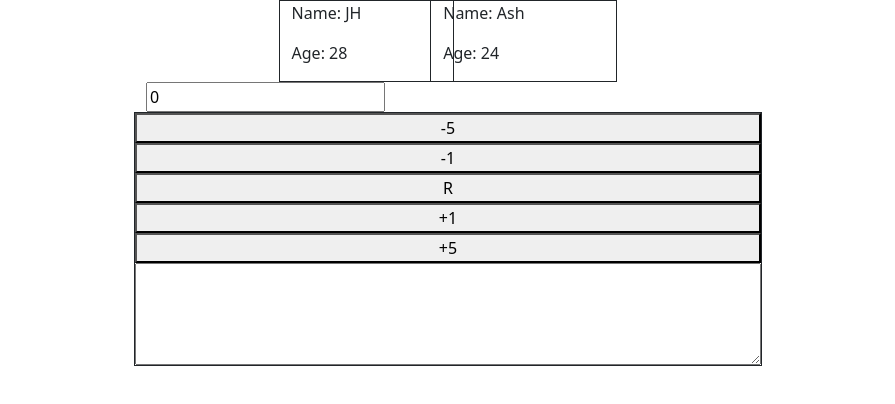
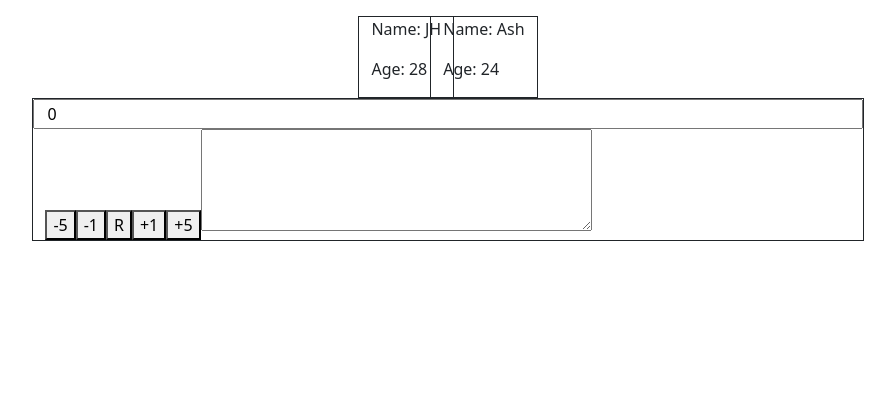
Before and after one commit to ellohez/qa-react, a React (Create React App) app: page / in a window 1280 px wide. Shown: the top 404 px of the page, without its empty margins (192-1087 px from the left). Built offline with nearby package versions, Linux system fonts and the light colour scheme.

Commit message:
State exercise ProductTable started

```diff
--- a/src/App.js
+++ b/src/App.js
@@ -19,6 +19,9 @@ const App = () => {
     // <div>, <main> or another parent
     // element but there must only be ONE parent
     <>
+      <div className='app-header'>
+        <p></p>
+      </div>
       <div className='flex-container'>
         {
           <Trainers/>
--- a/src/components/Counter.jsx
+++ b/src/components/Counter.jsx
@@ -9,26 +9,24 @@ const Counter = () => {
     // UseState is a hook
     const [count, setCount] = useState(0);
     const [postContent, setPostContent] = useState('');
-    let historyText = '';
     let lastValue = 0;
 
     const storeAndCalc = (btnValue) => {
+        lastValue = count;
         const newValue = count + btnValue;
-        historyText = `${postContent}
-                    \n ${count} ${(btnValue > 0 ? "+" : "")} ${btnValue} = ${lastValue}`;
+        setCount(newValue);
+        let historyText = `${postContent}
+                    ${lastValue} ${(btnValue > 0 ? "+" : "")} ${btnValue} = ${newValue}`;
         setPostContent(historyText);
-        setCount(newValue);
-        lastValue = btnValue;
     }
 
     return (
-        <div>
+        <div className="row">
             <input value={count} />
-            <br />
-            <div className="row">
+            <div className="">
                 <button onClick={() => storeAndCalc(-5)}>-5</button>
                 <button onClick={() => storeAndCalc(-1)}>-1</button>
-                <button onClick={() => setCount(0)}>R</button>
+                <button onClick={() => {setCount(0); setPostContent('')}}>R</button>
                 {/* pass a function - don't call the function
                 otherwise the page will constantly call it, change state
                 and reload...call it, change state and reload...*/}
--- a/src/components/Trainer.jsx
+++ b/src/components/Trainer.jsx
@@ -8,8 +8,10 @@ import React from 'react';
 //  see Hello.jsx or destruct as below
 const Trainer = ({name, age}) => (
     <div className="row">
-        <p>Name: {name}</p>
-        <p>Age: {age}</p>
+        <div className="flex-column ">
+            <p>Name: {name}</p>
+            <p>Age: {age}</p>
+        </div>
     </div>
 );
 
--- a/src/components/Trainers.jsx
+++ b/src/components/Trainers.jsx
@@ -10,8 +10,8 @@ const Trainers = () => {
     return (
         <>
             {
-                trainers.map(({name, age, id}) => <Trainer key={id}
-                    name={name} age={age} />)
+                trainers.map(({name, age, id}) =>
+                    <Trainer key={id} name={name} age={age} />)
             }
         </>
     );
--- /dev/null
+++ b/src/products.json
@@ -0,0 +1,5 @@
+[
+    {"name": "Bookcase", "desc": "Distressed blue", "count": 12},
+    {"name": "Table", "desc": "Round", "count": 32},
+    {"name": "Bedside Cabinet", "desc": "Pine", "count": 5}
+]
```
Also changed, not shown: src/components/Car.jsx (deleted, +0 -8 lines), src/components/ProductTable.jsx (added, +15 -0 lines), src/components/ProductTableRow.jsx (added, +16 -0 lines).
